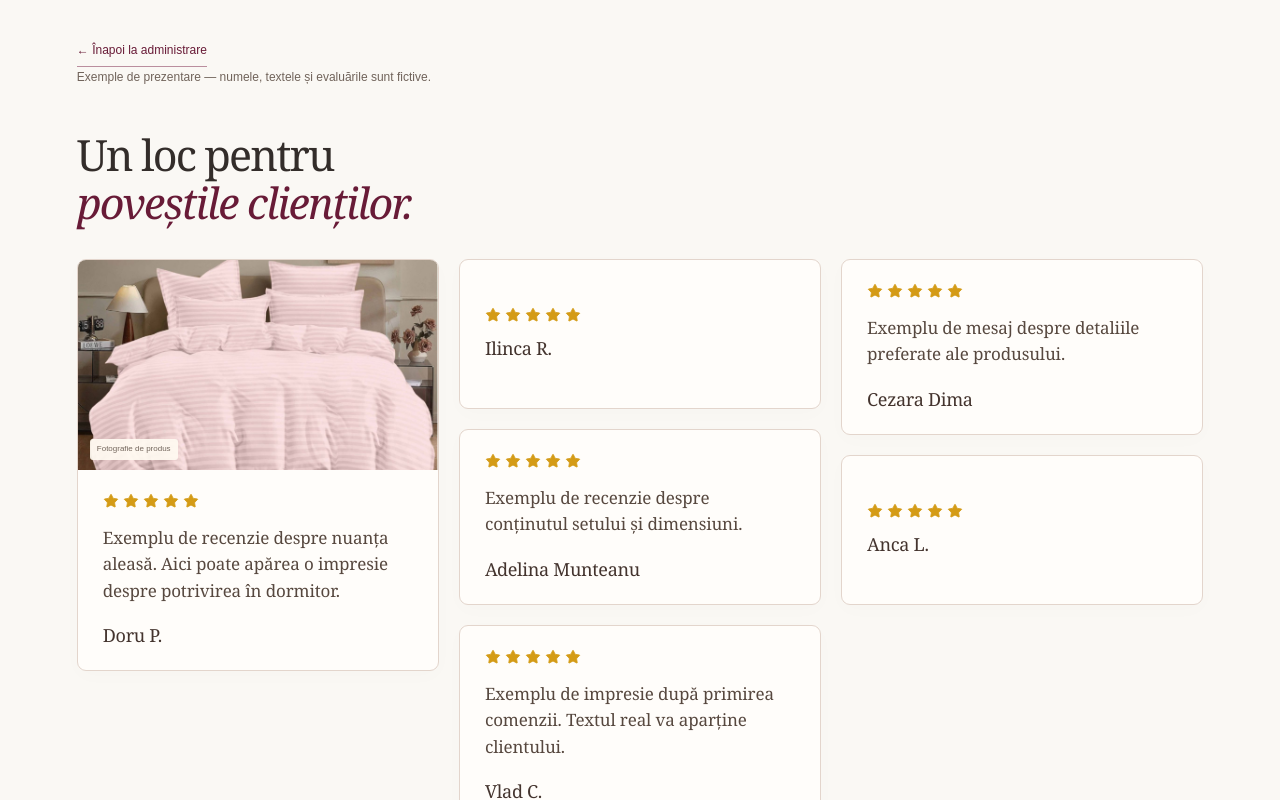
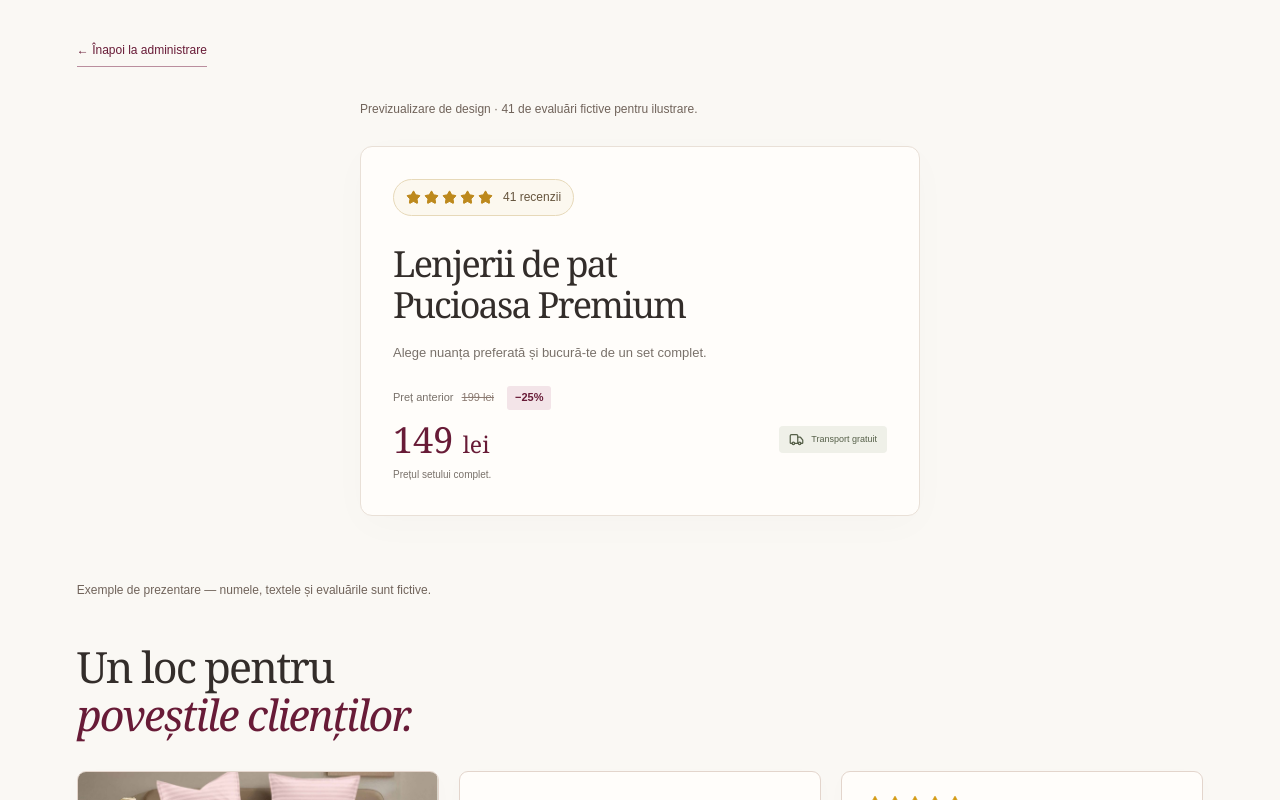
Before and after one commit to l4gmarketing1-glitch/pucioasa-premium, a Next.js app: page /admin/recenzii-preview in a window 1280 px wide. Shown: the top 800 px of the page. Built offline with nearby package versions, Linux system fonts and the light colour scheme; no server answers.

Commit message:
Show rating badge design in protected review preview

```diff
--- a/app/admin/recenzii-preview/page.tsx
+++ b/app/admin/recenzii-preview/page.tsx
@@ -1,5 +1,7 @@
 import Link from "next/link";
 import ReviewsGallery from "@/components/reviews-gallery";
+import ReviewRating from "@/components/review-rating";
+import { Truck } from "lucide-react";
 import { reviewExamples } from "@/lib/review-examples";
 
 export const dynamic = "force-dynamic";
@@ -14,7 +16,39 @@ export default function ReviewPreview() {
       <Link href="/admin" className="text-link">
         ← Înapoi la administrare
       </Link>
-      <ReviewsGallery entries={reviewExamples} demo />
+      <section
+        className="rating-design-preview"
+        aria-label="Previzualizare badge în cardul de comandă"
+      >
+        <p className="review-demo-note">
+          Previzualizare de design · 41 de evaluări fictive pentru ilustrare.
+        </p>
+        <div className="product-info">
+          <ReviewRating entries={reviewExamples} />
+          <h2>Lenjerii de pat Pucioasa Premium</h2>
+          <p className="product-description">
+            Alege nuanța preferată și bucură-te de un set complet.
+          </p>
+          <div className="discount-line">
+            <span>
+              Preț anterior <s>199 lei</s>
+            </span>
+            <strong>−25%</strong>
+          </div>
+          <div className="price-row">
+            <strong>
+              149 <span>lei</span>
+            </strong>
+            <span className="free-tag">
+              <Truck size={15} /> Transport gratuit
+            </span>
+          </div>
+          <p className="price-footnote">Prețul setului complet.</p>
+        </div>
+      </section>
+      <div id="recenzii">
+        <ReviewsGallery entries={reviewExamples} demo />
+      </div>
       <p className="review-preview-note">
         Această pagină de previzualizare este protejată. Aceleași exemple apar
         pe pagina principală cu mențiunea vizibilă că sunt demonstrative.
--- a/app/globals.css
+++ b/app/globals.css
@@ -2985,3 +2985,6 @@ footer {
 .product-rating-star { position: relative; display: flex; width: 15px; height: 15px; }
 .product-rating-star > span { position: absolute; inset: 0 auto 0 0; overflow: hidden; }
 .product-rating-star svg { display: block; flex-shrink: 0; max-width: none; }
+.rating-design-preview { max-width: 560px; margin: 32px auto 64px; }
+.rating-design-preview .product-info { padding: 32px; }
+@media (max-width: 760px) { .rating-design-preview .product-info { padding: 22px; } }
--- a/components/review-rating.tsx
+++ b/components/review-rating.tsx
@@ -1,13 +1,17 @@
 import { Star } from "lucide-react";
-import { reviews } from "@/lib/reviews";
+import { reviews, type Review } from "@/lib/reviews";
 
-export default function ReviewRating() {
-  if (!reviews.length) {
+export default function ReviewRating({
+  entries = reviews,
+}: {
+  entries?: Review[];
+}) {
+  if (!entries.length) {
     return <span className="eyebrow">COLECȚIA PREMIUM</span>;
   }
 
   const average =
-    reviews.reduce((sum, review) => sum + review.rating, 0) / reviews.length;
+    entries.reduce((sum, review) => sum + review.rating, 0) / entries.length;
   const score = new Intl.NumberFormat("ro-RO", {
     maximumFractionDigits: 1,
   }).format(average);
@@ -16,7 +20,7 @@ export default function ReviewRating() {
     <a
       className="product-review-rating"
       href="#recenzii"
-      aria-label={`${reviews.length} recenzii, evaluare medie ${score} din 5 stele`}
+      aria-label={`${entries.length} recenzii, evaluare medie ${score} din 5 stele`}
     >
       <span className="product-rating-stars" aria-hidden="true">
         {Array.from({ length: 5 }, (_, index) => (
@@ -33,7 +37,7 @@ export default function ReviewRating() {
         ))}
       </span>
       <span>
-        {reviews.length} {reviews.length === 1 ? "recenzie" : "recenzii"}
+        {entries.length} {entries.length === 1 ? "recenzie" : "recenzii"}
       </span>
     </a>
   );
```
Also changed, not shown: tests/browser.mjs (+3 -1 lines).
